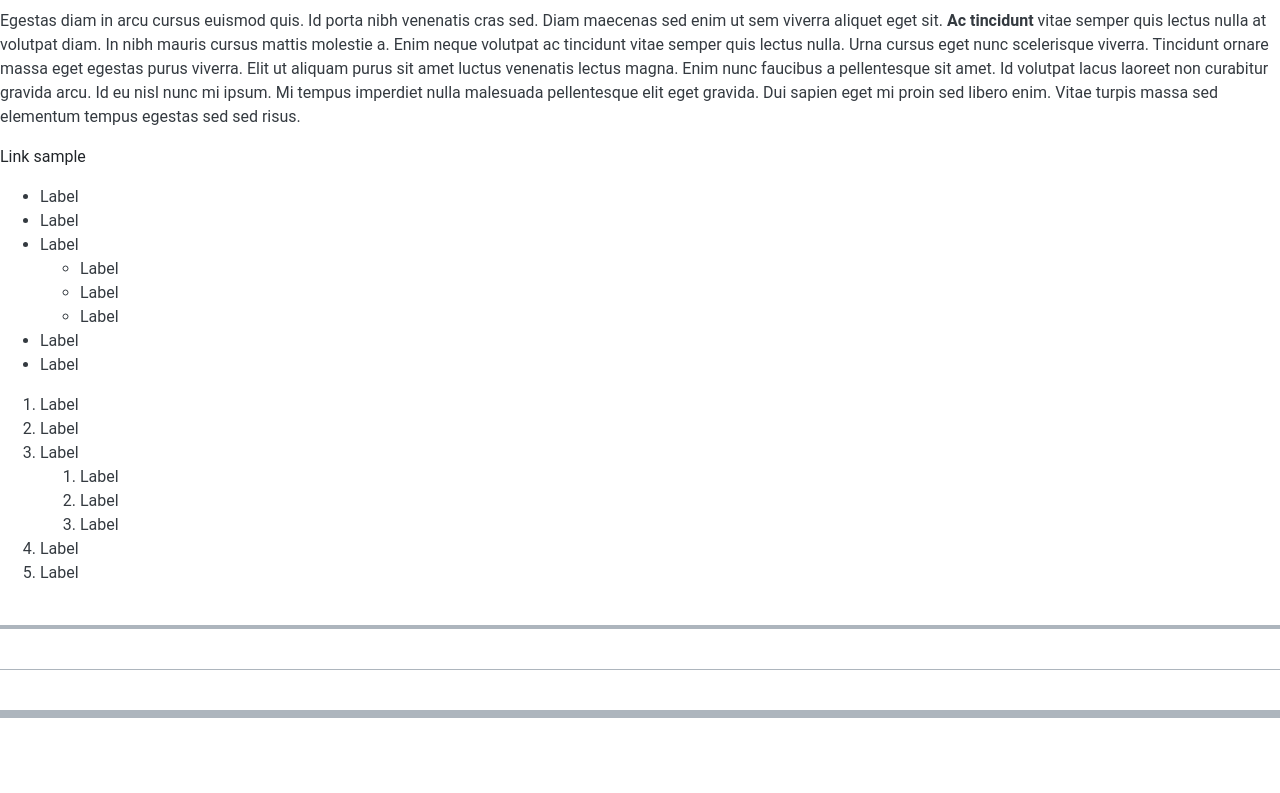
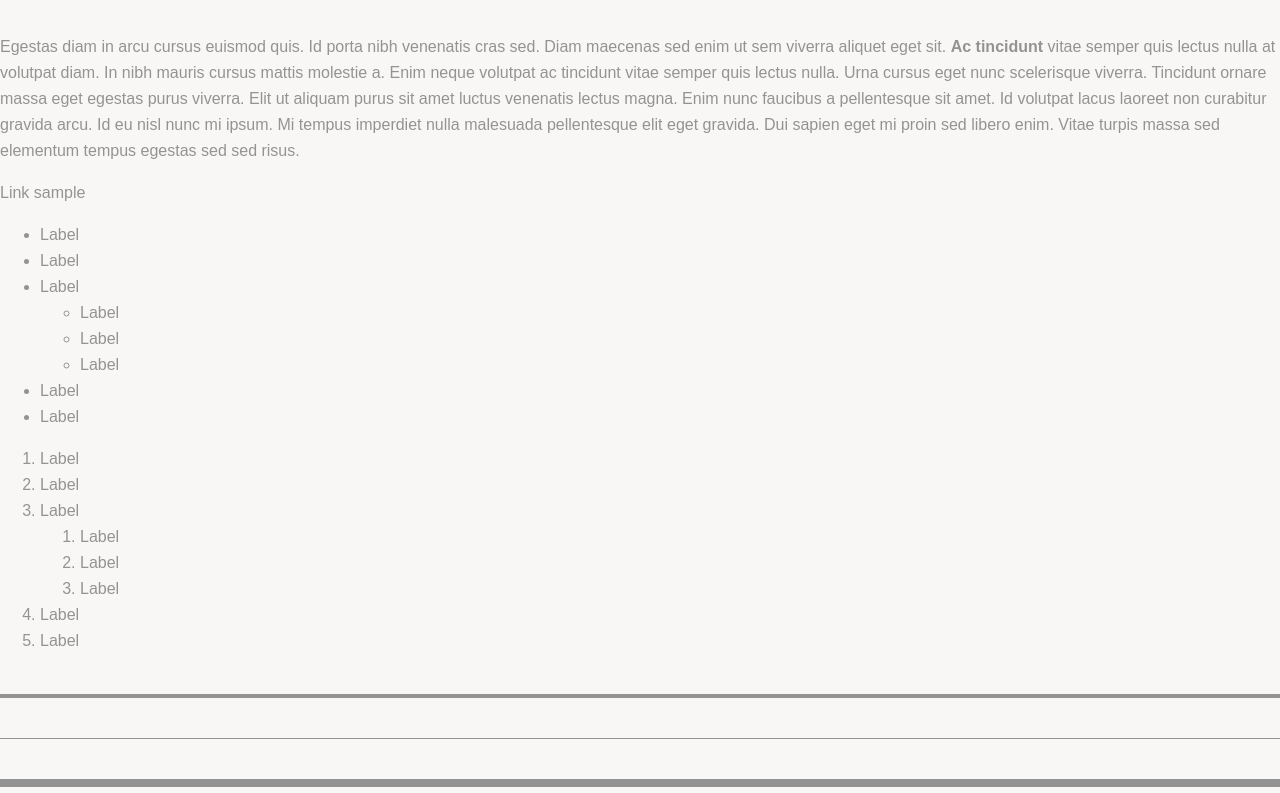
Before and after one commit to lucasjoliveau/cw4-tp3, a website: page src/index.html in a window 1280 px wide. Shown: the part 455-1248 px from the top of the page. Before the commit the page ends 1181 px from the top, so only its background shows below. Drawn offline with nearby package versions, Linux system fonts and the light colour scheme; files that its build step writes are made by us from their sources; a web font is replaced by a local one.

Commit message:
Basic configuration, colors, links, fonts, etc.

```diff
--- a/src/index.html
+++ b/src/index.html
@@ -3,8 +3,8 @@
 <head>
     <meta charset="UTF-8">
     <meta name="viewport" content="width=device-width, initial-scale=1.0">
-    <title>Title</title>
-
+    <title>Calonia</title>
+    <link href="https://fonts.googleapis.com/css?family=Poppins:500,600,700|Signika+Negative:300,400&display=swap" rel="stylesheet">
     <link rel="stylesheet" href="css/normalize.css">
     <link rel="stylesheet" href="css/main.css">
 
@@ -16,8 +16,6 @@
 <h2>H2 Title</h2>
 <h3>H3 Title</h3>
 <h4>H4 Title</h4>
-<h5>H5 Title</h5>
-<h6>H6 Title</h6>
 
 <p>Egestas diam in arcu cursus euismod quis. Id porta nibh venenatis cras sed. Diam maecenas sed enim ut sem viverra
     aliquet eget sit. <strong>Ac tincidunt</strong> vitae semper quis lectus nulla at volutpat diam. In nibh mauris
--- a/src/scss/elements/_headings.scss
+++ b/src/scss/elements/_headings.scss
@@ -1,31 +1,26 @@
-h1, h2, h3, h4, h5, h6{
+h1, h2, h3, h4{
   font-family: $ff-title;
-  line-height: $lh-thin;
   font-weight: $fw-bold;
 }
 
 h1{
   font-size: $fz-h1;
   text-transform: uppercase;
+  line-height: $lh-large;
 }
 
 h2{
   font-size: $fz-h2;
   text-transform: uppercase;
+  line-height: $lh-extra-large;
 }
 
 h3{
   font-size: $fz-h3;
+  line-height: $lh-large;
 }
 
 h4{
   font-size: $fz-h4;
+  line-height: $lh-medium;
 }
-
-h5{
-  font-size: $fz-h5;
-}
-
-h6{
-  font-size: $fz-h6;
-}
--- a/src/scss/elements/_hr.scss
+++ b/src/scss/elements/_hr.scss
@@ -1,7 +1,7 @@
 hr{
   border: 0;
   height: 4px;
-  background: $gray-500;
+  background: $neutre-4;
   margin-top: 40px;
 }
 
--- a/src/scss/elements/_links.scss
+++ b/src/scss/elements/_links.scss
@@ -10,7 +10,7 @@ a{
 
   &:hover{
     color: $color-link-hover;
-    text-decoration: underline;
+    border-bottom: 1px solid $color-complementaire;
   }
 
   &:active{
--- a/src/scss/settings/_colors.scss
+++ b/src/scss/settings/_colors.scss
@@ -1,35 +1,33 @@
-// Basic colors
-$white:    #fff;
-$gray-100: #f8f9fa;
-$gray-200: #e9ecef;
-$gray-300: #dee2e6;
-$gray-400: #ced4da;
-$gray-500: #adb5bd;
-$gray-600: #6c757d;
-$gray-700: #495057;
-$gray-800: #343a40;
-$gray-900: #212529;
-$black:    #000;
+// Couleurs du projet
+// Couleurs neutres
+$neutre-1: #2E3741;
+$neutre-2: #3B4653;
+$neutre-3: #516071;
+$neutre-4: #949393;
+$neutre-6: #FFFFFF;
+// Couleurs principales
+$color-principale: #F9F7F6;
+$color-accent-reg: #FDAB88;
+$color-accent-fonce: #E29A7A;
+$color-complementaire: #F9BF6C;
 
 
 // Project colors
 
-$color-text-normal: $gray-800;
+$color-text-normal: $neutre-4;
 
-$color-bg-page: $white;
-$color-bg-light: $gray-100;
-$color-bg-dark: $gray-800;
+$color-bg-page: $color-principale;
+$color-bg-light: $neutre-6;
+$color-bg-dark: $neutre-1;
 
-$color-title-light: $gray-100;
-$color-title-dark: $gray-800;
+$color-title-light: $neutre-6;
+$color-title-dark: $neutre-1;
 
-$color-link: $gray-900;
-$color-link-visited: $color-link;
-$color-link-hover: lighten($color-link, 35%);
-//$color-link-hover: darken($color-link, 5%);
-$color-link-active: lighten($color-link, 15%);
-//$color-link-active: darken($color-link, 15%);
-$color-link-focus: $color-link;
+$color-link: $neutre-4;
+$color-link-visited: $color-complementaire;
+$color-link-hover: $color-complementaire;
+$color-link-active: $color-complementaire;
+$color-link-focus: $color-complementaire;
 
 
 // Forms colors
@@ -40,43 +38,3 @@ $base-input-background-focus-color:             #fff ;
 $base-input-border-color:                       #ccc ;
 $base-input-border-focus-color:                 #000 ;
 $base-select-box-height: 36px;
-
-
-
-// Social medias colors
-$color-facebook: #3b5999;
-$color-messenger: #0084ff;
-$color-twitter: #55acee;
-$color-linkedin: #0077B5;
-$color-skype: #00AFF0;
-$color-dropbox: #007ee5;
-$color-wordpress: #21759b;
-$color-vimeo: #1ab7ea;
-$color-slideshare: #0077b5;
-$color-vk: #4c75a3;
-$color-tumblr: #34465d;
-$color-yahoo: #410093;
-$color-googleplus: #dd4b39;
-$color-pinterest: #bd081c;
-$color-youtube: #cd201f;
-$color-stumbleupon: #eb4924;
-$color-reddit: #ff5700;
-$color-quora: #b92b27;
-$color-yelp: #af0606;
-$color-weibo: #df2029;
-$color-producthunt: #da552f;
-$color-hackernews: #ff6600;
-$color-soundcloud: #ff3300;
-$color-blogger: #f57d00;
-$color-whatsapp: #25D366;
-$color-wechat: #09b83e;
-$color-line: #00c300;
-$color-medium: #02b875;
-$color-vine: #00b489;
-$color-slack: #3aaf85;
-$color-instagram: #e4405f;
-$color-dribbble: #ea4c89;
-$color-flickr: #ff0084;
-$color-foursquare: #f94877;
-$color-behance: #131418;
-$color-snapchat: #FFFC00;
--- a/src/scss/settings/_dimensions.scss
+++ b/src/scss/settings/_dimensions.scss
@@ -1,5 +1,5 @@
 // Max width
-$max-width: 1200px;
+$max-width: 1140px;
 $min-width: 600px;
 
 // MEDIA QUERIES
--- a/src/scss/settings/_fonts.scss
+++ b/src/scss/settings/_fonts.scss
@@ -5,25 +5,23 @@ $fz-normal: rem(16);
 // Title size
 
 $fz-h1: rem(60);
-$fz-h2: rem(32);
-$fz-h3: rem(28);
-$fz-h4: rem(24);
-$fz-h5: rem(20);
-$fz-h6: rem(16);
+$fz-h2: rem(55);
+$fz-h3: rem(45);
+$fz-h4: rem(36);
 
 // Line height
 $lh-extra-thin: 1;
 $lh-thin: 1.2;
-$lh-normal: 1.5;
-$lh-medium: 1.8;
-$lh-large: 2;
-$lh-extra-large: 2.4;
+$lh-normal: 26px;
+$lh-medium: 54px;
+$lh-large: 63px;
+$lh-extra-large: 82px;
 
 
 // Font family
 
-$ff-normal: 'Roboto', Helvetica, Arial, sans-serif;
-$ff-title: 'Open Sans', Helvetica, Arial, sans-serif;
+$ff-normal: 'Signika Negative', sans-serif;
+$ff-title: 'Poppins', sans-serif;
 
 // Fonts weight
 $fw-thin: 100;
```
Also changed, not shown: 2 other files.
